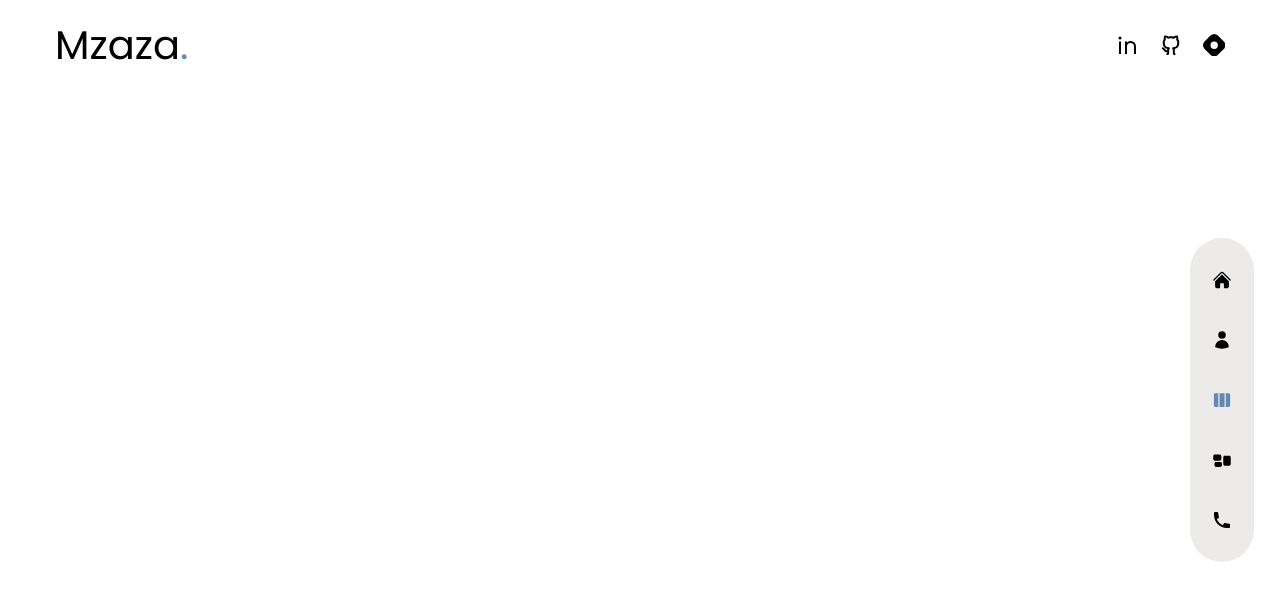
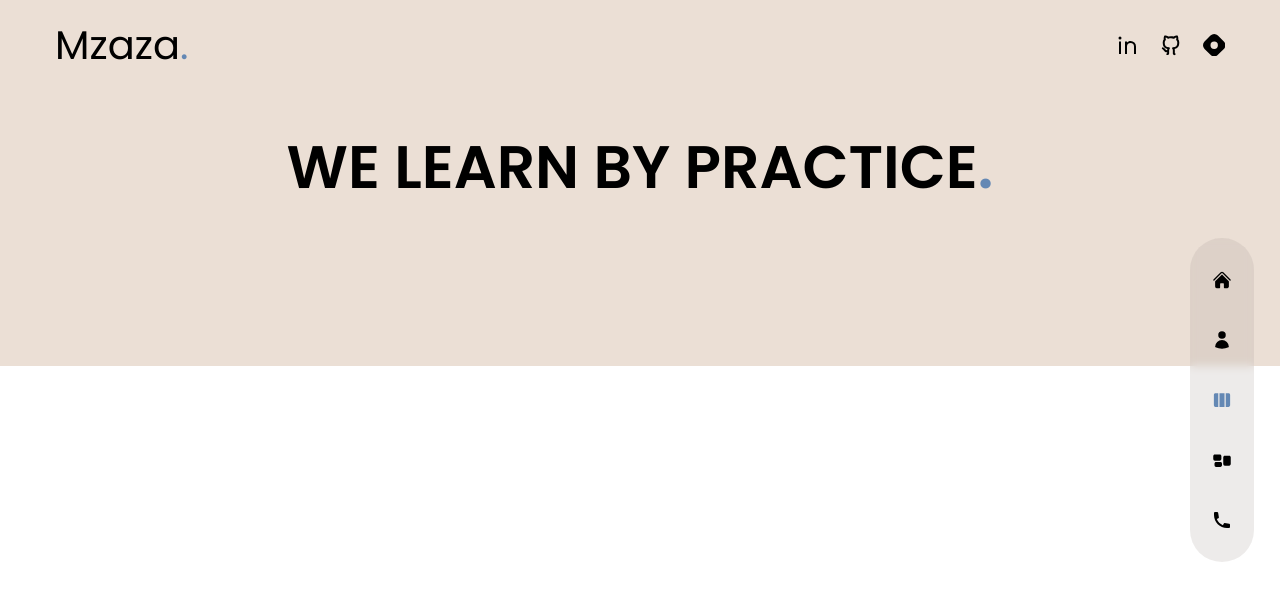
Before and after one commit to mzazakeith/portefeuille, a Next.js app: page /portefeuille/projects in a window 1280 px wide. Shown: the top 600 px of the page. Built offline with nearby package versions, Linux system fonts and the light colour scheme.

Commit message:
Projects title and animation

```diff
--- a/pages/projects/index.js
+++ b/pages/projects/index.js
@@ -1,9 +1,17 @@
+import {fadeIn} from "../../variants";
+import {motion} from "framer-motion";
+
 const Projects = () => {
   return (
       <>
-        <main>
-
-        </main>
+        <div className="h-full py-32 text-center xl:text-left">
+          <div className='container mx-auto h-full flex flex-col items-center gap-x-6'>
+            <motion.h1
+                variants={fadeIn('down', 0.2)} initial='hidden' animate='show' exit='hidden'
+                className='h1 mt-2 xl:mt-auto'> WE LEARN BY PRACTICE<span className='text-accent'>.</span>
+            </motion.h1>
+          </div>
+        </div>
       </>
   );
 };
```
